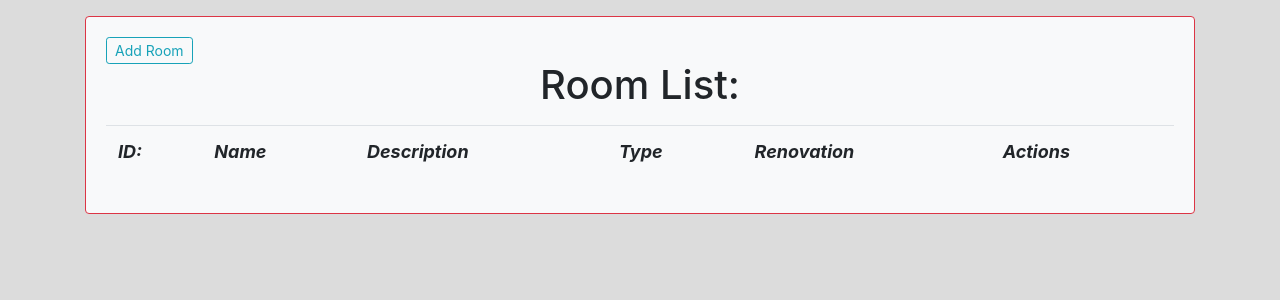
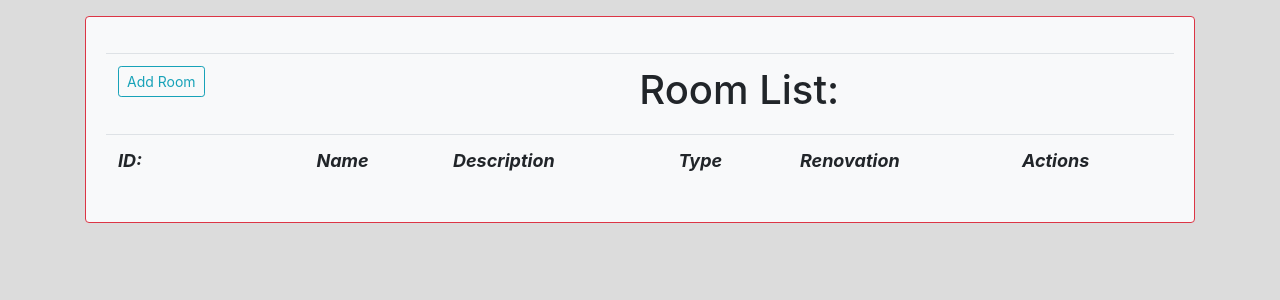
Before and after one commit to MarcinSzyc/andzy-calc, a Django app: page /renovations/rooms/ in a window 1280 px wide. Shown: the part 56-356 px from the top of the page. Run offline with Django 3.2, Linux system fonts and the light colour scheme; data that the repository does not hold is empty; some libraries are stand-ins or nearby versions.

Commit message:
refactor in room list view

```diff
--- a/templates/renovations/room_list.html
+++ b/templates/renovations/room_list.html
@@ -18,9 +18,11 @@
                     <div class="table-responsive">
                         <table class="table mt-3">
                             <thead>
-                            <span>
-                                <a style="display: inline" class="new-room btn btn-outline-info btn-sm" href="#">Add Room</a>
-                                <h1 style="text-align: center">Room List:</h1>
+                            <span style="display: inline">
+                                <tr>
+                                    <td><a class="new-room btn btn-outline-info btn-sm" href="#">Add Room</a></td>
+                                    <td colspan="5" style="text-align: center"><h1>Room List:</h1></td>
+                                </tr>
                             </span>
                             <tr style="font-size: large; font-style: oblique; font-weight: bold">
                                 <td>ID:</td>
```
